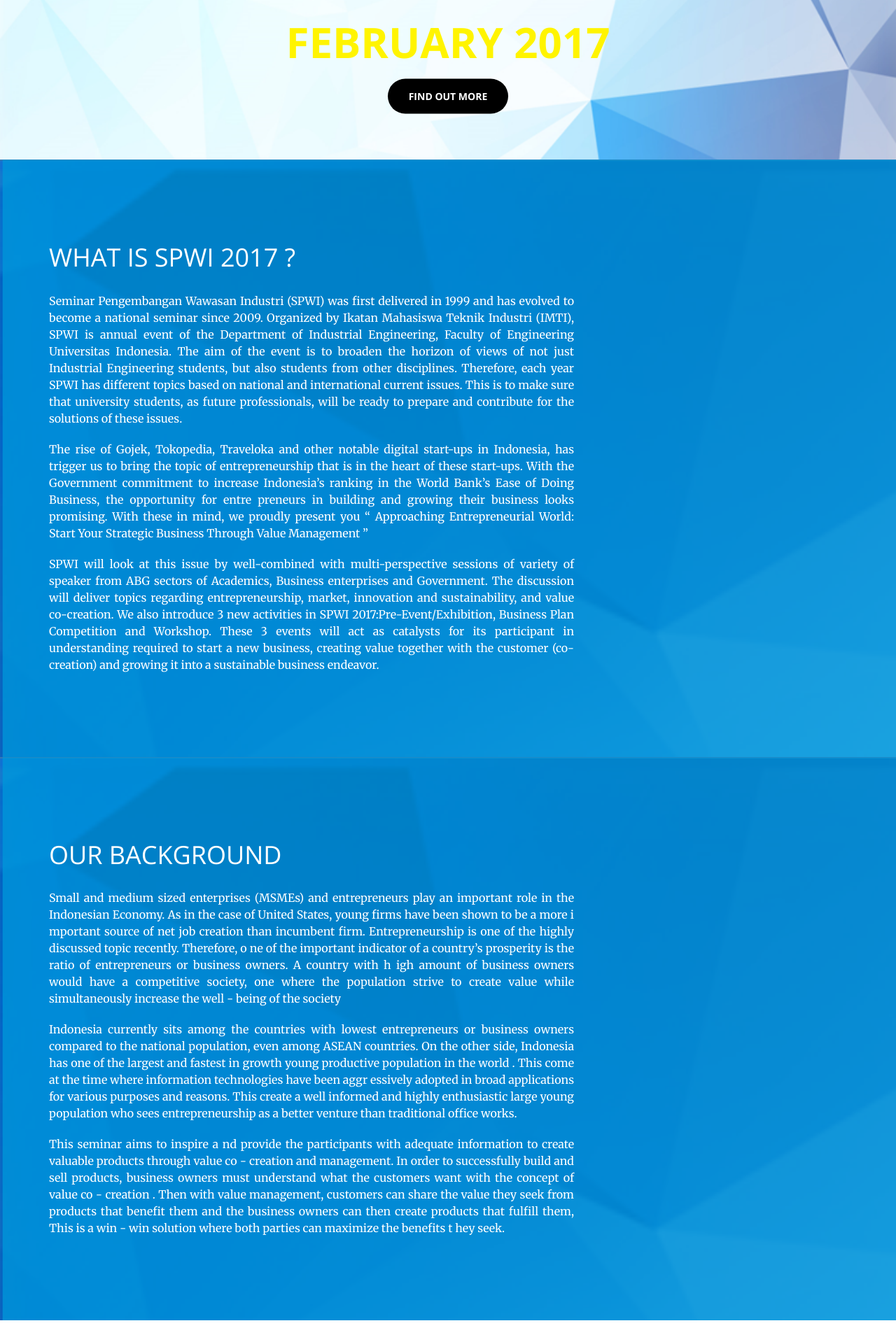
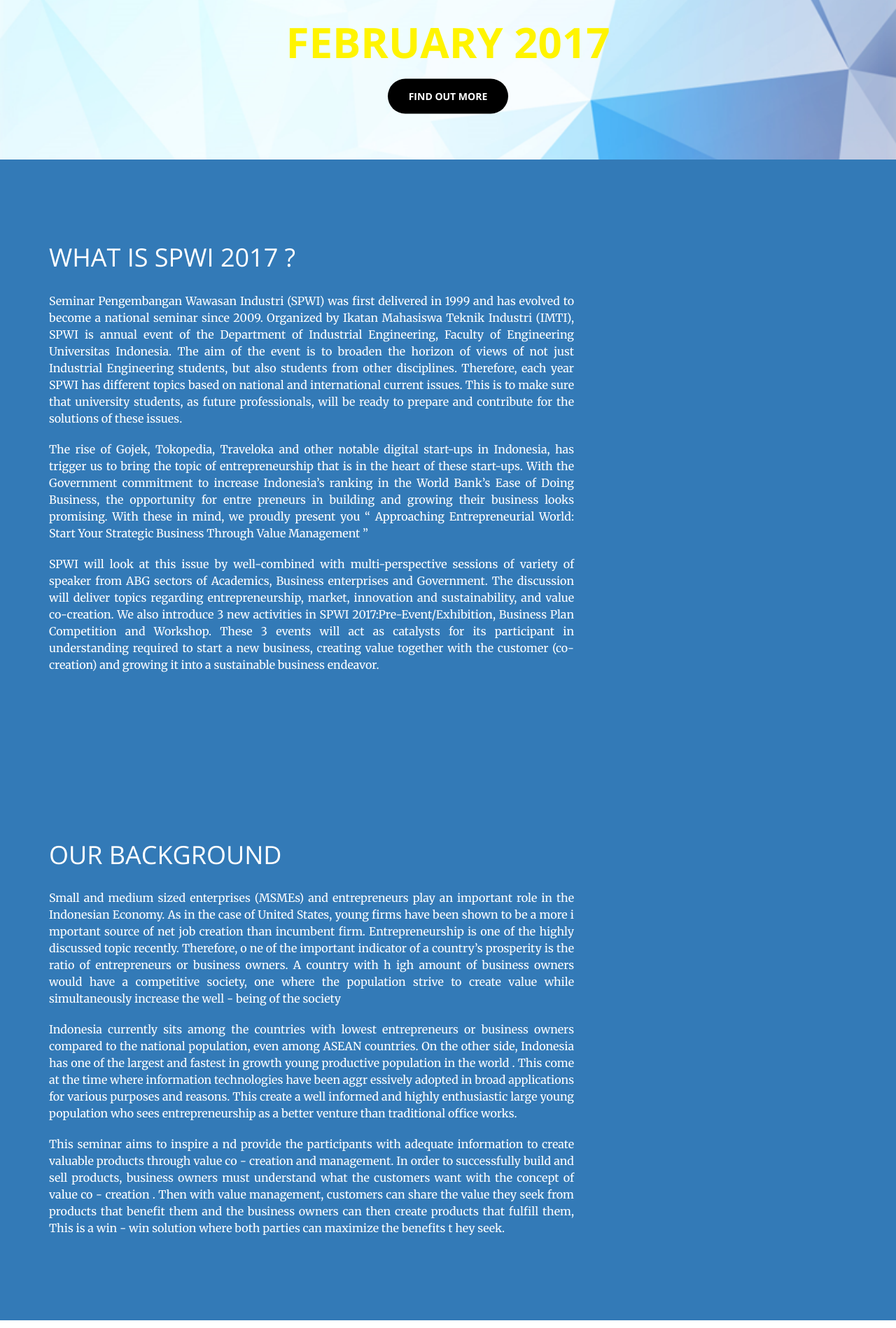
Before and after one commit to iputumeda/spwui, a PHP site: page / in a window 1280 px wide. Shown: the part 572-2470 px from the top of the page at 70% size. Run offline with PHP 8.4, Linux system fonts and the light colour scheme; some libraries are stand-ins or nearby versions.

Commit message:
Commented out background-image came from creative.css

```diff
--- a/css/creative.css
+++ b/css/creative.css
@@ -45,7 +45,7 @@ p {
 }
 .bg-primary {
   /*background-color: #F05F40;*/
-  background-image: url('../img/background-biru.png');
+  /*background-image: url('../img/background-biru.png');*/
 }
 .bg-dark {
   background-color: #222222;
```
